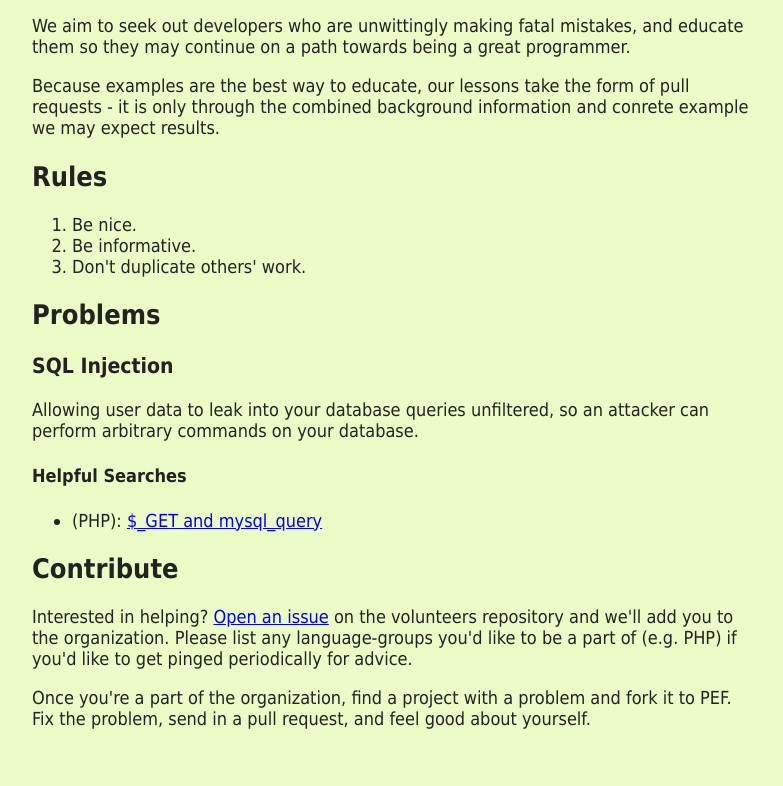
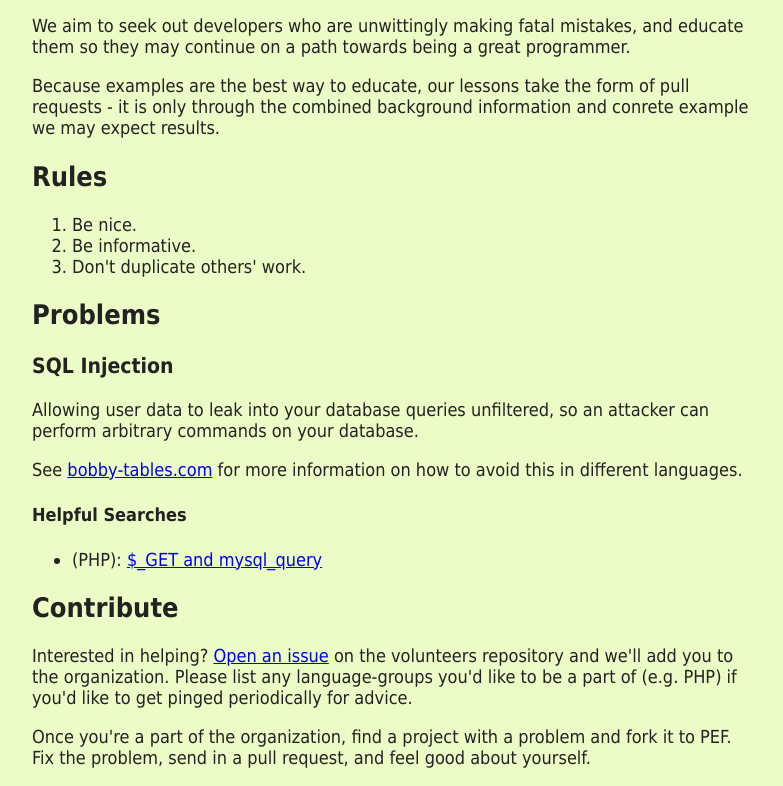
Before and after one commit to programmer-education-foundation/programmer-education-foundation.github.io, a plain HTML site: page index.html in a window 1280 px wide. Shown: the part 139-925 px from the top of the page, without its empty margins (248-1031 px from the left). Before the commit the page ends 886 px from the top, so only its background shows below. Drawn offline with Linux system fonts and the light colour scheme.

Commit message:
Mention bobby-tables.com in sql injection section.

```diff
--- a/index.html
+++ b/index.html
@@ -43,8 +43,14 @@
 
       <h3>SQL Injection</h3>
 
-      Allowing user data to leak into your database queries unfiltered, so an
-      attacker can perform arbitrary commands on your database.
+      <p>
+         Allowing user data to leak into your database queries unfiltered, so
+         an attacker can perform arbitrary commands on your database.
+      </p>
+      <p>
+         See <a href="http://bobby-tables.com/">bobby-tables.com</a> for more
+         information on how to avoid this in different languages.
+      </p>
 
       <h4>Helpful Searches</h4>
 
```
